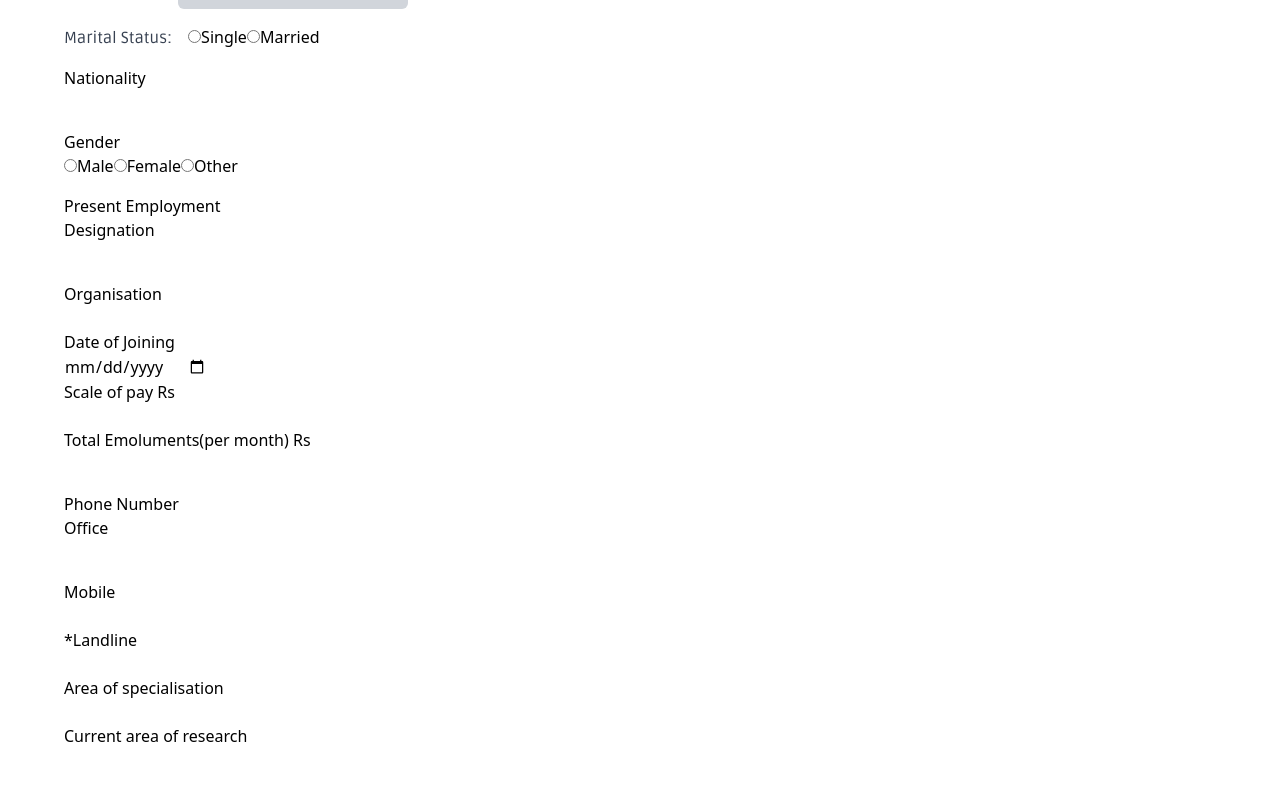
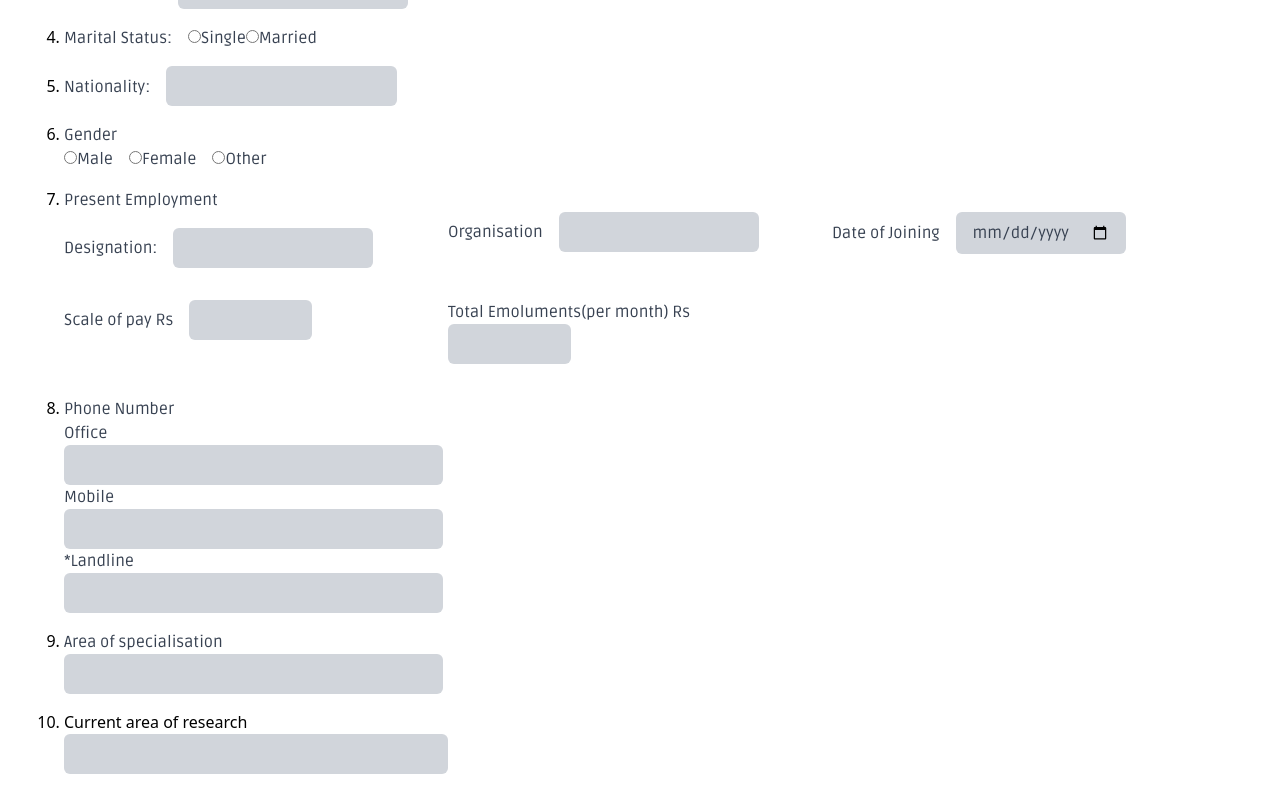
Before and after one commit to nipunagarwal4235/major-project, a Next.js app: page / in a window 1280 px wide. Shown: the part 540-1332 px from the top of the page. Built offline with nearby package versions, Linux system fonts and the light colour scheme.

Commit message:
styling completed before table

```diff
--- a/components/HomePage.jsx
+++ b/components/HomePage.jsx
@@ -143,7 +143,7 @@ function HomePage() {
             />
           </div>
           </li>
-          <div className="my-4">
+          <li><div className="font-ruda font-medium text-gray-700 pr-4 my-4">
             <label htmlFor="maritalStatus" className="font-ruda font-medium text-gray-700 pr-4">
               Marital Status:
             </label>
@@ -163,19 +163,22 @@ function HomePage() {
               onChange={(e) => setMaritalStatus(e.target.value)}
             />
             <label htmlFor="married">Married</label>
-          </div>
+          </div></li>
+          <li>
           <div className="my-4">
-            <label htmlFor="nationality" className="block font-medium">
-              Nationality
+            <label htmlFor="nationality" className="font-ruda font-medium text-gray-700 pr-4">
+              Nationality:
             </label>
             <input
               type="text"
               id="nationality"
+              className="w-1/5 px-4 py-2 rounded-md bg-gray-300"
               value={nationality}
               onChange={(e) => setNationality(e.target.value)}
             />
           </div>
-          <div className="my-4">
+          </li>
+          <li><div className="font-ruda font-medium text-gray-700 pr-4 my-4">
             <label htmlFor="gender" className="block font-medium">
               Gender
             </label>
@@ -186,7 +189,7 @@ function HomePage() {
               value="male"
               onChange={(e) => setGender(e.target.value)}
             ></input>
-            <label htmlFor="male">Male</label>
+            <label htmlFor="male" className="font-ruda font-medium text-gray-700 pr-4">Male</label>
             <input
               type="radio"
               id="female"
@@ -194,7 +197,7 @@ function HomePage() {
               value="female"
               onChange={(e) => setGender(e.target.value)}
             ></input>
-            <label htmlFor="female">Female</label>
+            <label htmlFor="female" className="font-ruda font-medium text-gray-700 pr-4">Female</label>
             <input
               type="radio"
               id="other"
@@ -202,82 +205,85 @@ function HomePage() {
               value="other"
               onChange={(e) => setGender(e.target.value)}
             ></input>
-            <label htmlFor="female">Other</label>
-          </div>
-          <div className="my-4">
+            <label htmlFor="Other" className="font-ruda font-medium text-gray-700 pr-4">Other</label>
+          </div></li>
+          <li><div  className="font-ruda font-medium text-gray-700 pr-4 my-4">
             <h4>Present Employment</h4>
-            <label htmlFor="designation" className="block font-medium">
-              Designation
+            <div className="grid grid-cols-3 gap-4">
+            <div className="py-4">
+              <label htmlFor="designation" className="font-ruda font-medium text-gray-700 pr-4">
+              Designation:
             </label>
             <input
               type="text"
               id="designation"
+              className="w-\ px-4 py-2 rounded-md bg-gray-300"
               value={designation}
               onChange={(e) => setDesignation(e.target.value)}
-            />
-          </div>
-          <label htmlFor="designation" className="block font-medium">
+            /></div>
+          <div><label htmlFor="designation" className="font-ruda font-medium text-gray-700 pr-4">
             Organisation
           </label>
-          <div>
             <input
               type="text"
               id="designation"
+              className="w-/ px-4 py-2 rounded-md bg-gray-300"
               value={designation}
               onChange={(e) => setDesignation(e.target.value)}
-            />
-          </div>
-          <div>
-            <label htmlFor="dob" className="block font-medium">
+            /></div>
+            <div><label htmlFor="dob" className="font-ruda font-medium text-gray-700 pr-4">
               Date of Joining
             </label>
             <input
               type="date"
               id="dob"
+              className="w-/ px-4 py-2 rounded-md bg-gray-300"
               value={dob}
               onChange={(e) => setDob(e.target.value)}
-            />
-          </div>
-          <div>
-            <label htmlFor="designation" className="block font-medium">
+            /></div>
+            </div>
+            <div className="grid grid-cols-3 gap-4"><div className="py-4"><label htmlFor="designation" className="font-ruda font-medium text-gray-700 pr-4">
               Scale of pay Rs
             </label>
             <input
               type="text"
               id="designation"
+              className="w-1/3 px-4 py-2 rounded-md bg-gray-300"
               value={designation}
               onChange={(e) => setDesignation(e.target.value)}
-            />
-          </div>
-          <div>
-            <label htmlFor="designation" className="block font-medium">
+            /></div>
+            <div className="py-4"><label htmlFor="designation" className="font-ruda font-medium text-gray-700 pr-4">
               Total Emoluments(per month) Rs
             </label>
             <input
               type="text"
               id="designation"
+              className="w-1/3 px-4 py-2 rounded-md bg-gray-300"
               value={designation}
               onChange={(e) => setDesignation(e.target.value)}
-            />
-          </div>
-          <div className="my-4">
+            /></div></div>
+            </div></li>
+
+          <li><div  className="font-ruda font-medium text-gray-700 pr-4 my-4">
             <h4>Phone Number</h4>
-            <label htmlFor="designation" className="block font-medium">
+            <div><label htmlFor="designation" className="block font-medium">
               Office
             </label>
             <input
               type="text"
               id="designation"
+              className="w-1/3 px-4 py-2 rounded-md bg-gray-300"
               value={designation}
               onChange={(e) => setDesignation(e.target.value)}
             />
-          </div>
+
           <label htmlFor="designation" className="block font-medium">
             Mobile
           </label>
           <input
             type="text"
             id="designation"
+            className="w-1/3 px-4 py-2 rounded-md bg-gray-300"
             value={designation}
             onChange={(e) => setDesignation(e.target.value)}
           />
@@ -287,31 +293,33 @@ function HomePage() {
           <input
             type="text"
             id="designation"
+            className="w-1/3 px-4 py-2 rounded-md bg-gray-300"
             value={designation}
             onChange={(e) => setDesignation(e.target.value)}
-          />
-          <div>
+          /></div></div></li>
+          <li><div className="font-ruda font-medium text-gray-700 pr-4 my-4">
             <label htmlFor="designation" className="block font-medium">
               Area of specialisation
             </label>
             <input
               type="text"
               id="designation"
+              className="w-1/3 px-4 py-2 rounded-md bg-gray-300"
               value={designation}
               onChange={(e) => setDesignation(e.target.value)}
-            />
-          </div>
-          <div>
+            /></div></li>
+          <li><div>
             <label htmlFor="designation" className="block font-medium">
               Current area of research
             </label>
             <input
               type="text"
               id="designation"
+              className="w-1/3 px-4 py-2 rounded-md bg-gray-300"
               value={designation}
               onChange={(e) => setDesignation(e.target.value)}
             />
-          </div>
+          </div></li>
           <div className="my-4">
             <h4>Acadmic record starting with graduation</h4>
           </div>
```
